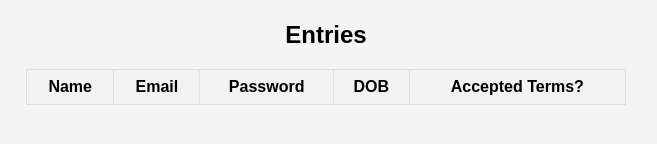
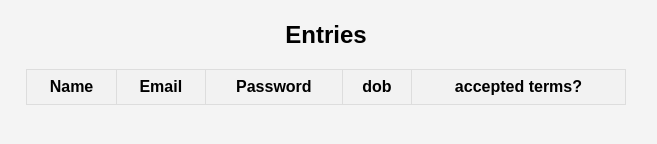
Before and after one commit to jayadusiya29/wd101, a plain HTML site: page index.html in a window 1280 px wide. Shown: the part 452-596 px from the top of the page, 314-971 px from the left. Drawn offline with Linux system fonts and the light colour scheme.

Commit message:
Update index.html

```diff
--- a/index.html
+++ b/index.html
@@ -129,8 +129,8 @@
                     <th>Name</th>
                     <th>Email</th>
                     <th>Password</th>
-                    <th>DOB</th>
-                    <th>Accepted Terms?</th>
+                    <th>dob</th>
+                    <th>accepted terms?</th>
                 </tr>
             </thead>
             <tbody>
```
